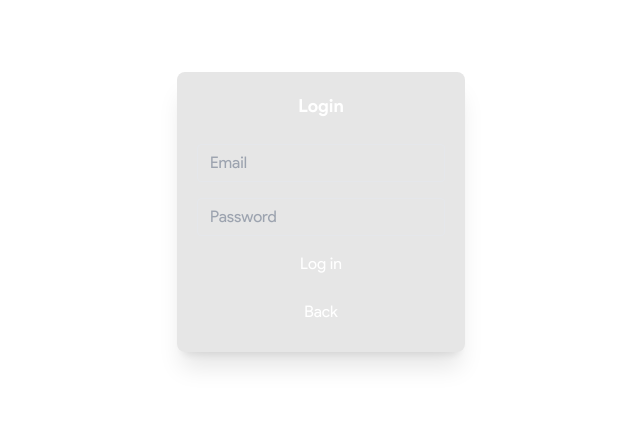
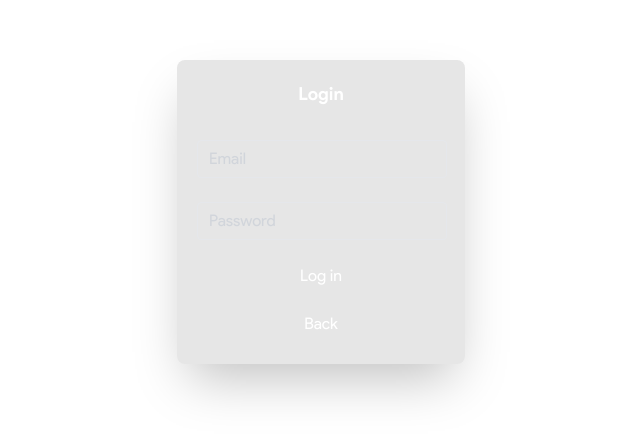
Before and after one commit to TheBi11iona1re/Study-App, a SvelteKit app: page /login in a window 1280 px wide. Shown: the part 188-626 px from the top of the page, without its empty margins (319-959 px from the left). Built offline with nearby package versions, Linux system fonts and the light colour scheme; no server answers.

Commit message:
fancier login

```diff
--- a/src/routes/login/+page.svelte
+++ b/src/routes/login/+page.svelte
@@ -1,4 +1,24 @@
+<head>
+    <style>
+      html,
+      body {
+        background: transparent;
+      }
+
+      input:not(:placeholder-shown) + label,
+  input:focus + label {
+    top: 0;
+    left: .3rem;
+    font-size: 0.875rem;
+    text-transform: ;
+    color: #f3f4f6;
+  }
+
+    </style>
+  </head>
+
 <script lang="ts">
+    import { onMount } from 'svelte';
     import { auth } from '$lib/store/authStore';
     import { goto } from '$app/navigation';
 
@@ -29,30 +49,38 @@
             console.error('Login error:', error);
         }
     }
+
+
+
 </script>
 
 
-<head>
-    <style>
-      html,
-      body {
-        background: transparent;
-      }
-    </style>
-  </head>
-
-  <div class="flex flex-col items-center justify-center h-screen">
-    <form on:submit|preventDefault={login} class="flex flex-col w-72 mx-auto p-5 shadow-xl backdrop-brightness-[.9] rounded-lg">
-        <h2 class="text-lg text-center mb-4 text-white font-bold">Login</h2>
+<div class="flex flex-col items-center justify-center min-h-screen">
+    <form on:submit|preventDefault={login} class="flex flex-col w-72 mx-auto p-5 shadow-2xl bg-opacity-87 rounded-lg backdrop-filter backdrop-brightness-90">
+        <h2 class="text-lg text-center mb-2 text-white font-bold">Login</h2>
         {#if errorMessage}
             <p class="text-red-500">{errorMessage}</p>
         {/if}
         {#if successMessage}
-        <p class="text-green-500">{successMessage}</p>
+            <p class="text-green-500">{successMessage}</p>
         {/if}
-        <input type="email" bind:value={email} placeholder="Email" required class="my-2 py-2 px-3 border rounded bg-transparent placeholder-gray-400 text-gray-100 leading-tight focus:outline-none focus:border-gray-500">
-        <input type="password" bind:value={password} placeholder="Password" required class="my-2 py-2 px-3 border rounded bg-transparent placeholder-gray-400 text-gray-100 leading-tight focus:outline-none focus:border-gray-500">
-        <button type="submit" class="backdrop-blur-[0px] hover:backdrop-brightness-50 text-white font-regular py-2 px-4 rounded backdrop-brightness-75 mb-2">Log in</button>
-        <button on:click={() => goto('/')} class="backdrop-blur-[0px] hover:backdrop-brightness-50 text-white font-regular py-2 px-4 rounded backdrop-brightness-75">Back</button>
+        <!-- Email Input with Enhanced Floating Label -->
+        <div class="relative mt-4">
+            <input type="email" bind:value={email} placeholder=" " required
+                class="peer my-2 py-2 px-2 border rounded bg-transparent text-gray-300 leading-tight focus:outline-none focus:border-gray-400">
+            <label for="email" class="absolute left-3 top-1/2 transform -translate-y-1/2 text-gray-300 transition-all duration-300 ease-in-out pointer-events-none">
+                Email
+            </label>
+        </div>
+        <!-- Password Input with Enhanced Floating Label -->
+        <div class="relative mt-2">
+            <input type="password" bind:value={password} placeholder=" " required
+                class="peer my-2 py-2 px-2 border rounded bg-transparent text-gray-300 leading-tight focus:outline-none focus:border-gray-400">
+            <label for="password" class="absolute left-3 top-1/2 transform -translate-y-1/2 text-gray-300 transition-all duration-300 ease-in-out pointer-events-none">
+                Password
+            </label>
+        </div>
+        <button type="submit" class="mt-2 py-2 bg-opacity-75 hover:bg-opacity-50 text-white font-normal px-4 rounded hover:backdrop-brightness-50 text-white font-regular rounded backdrop-brightness-75 ripple-button">Log in</button>
+        <button on:click={() => goto('/')} class="mt-2 py-2 bg-opacity-75 hover:bg-opacity-50 text-white font-normal px-4 rounded hover:backdrop-brightness-50 text-white font-regular rounded backdrop-brightness-75">Back</button>
     </form>
 </div>
```
